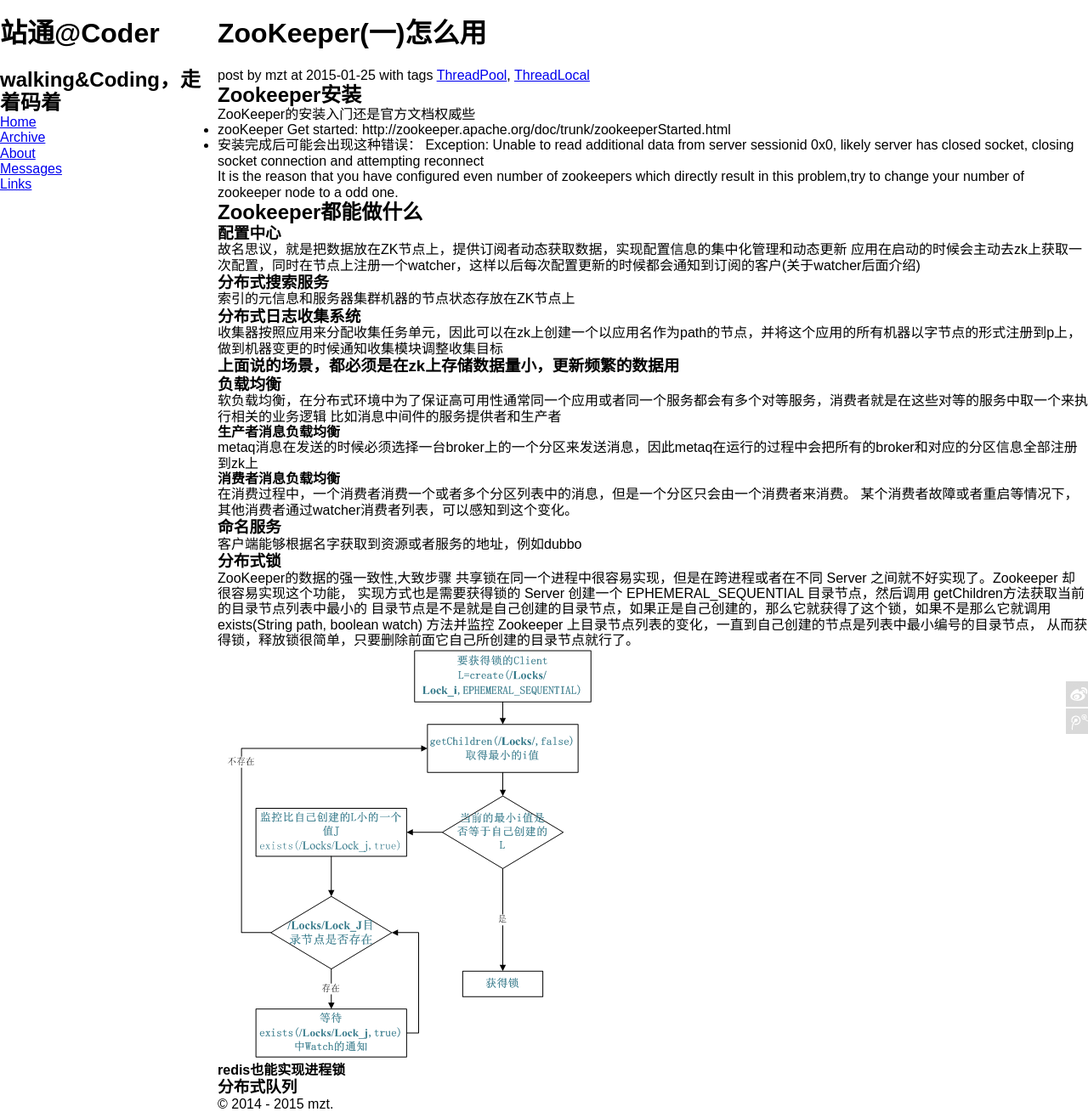
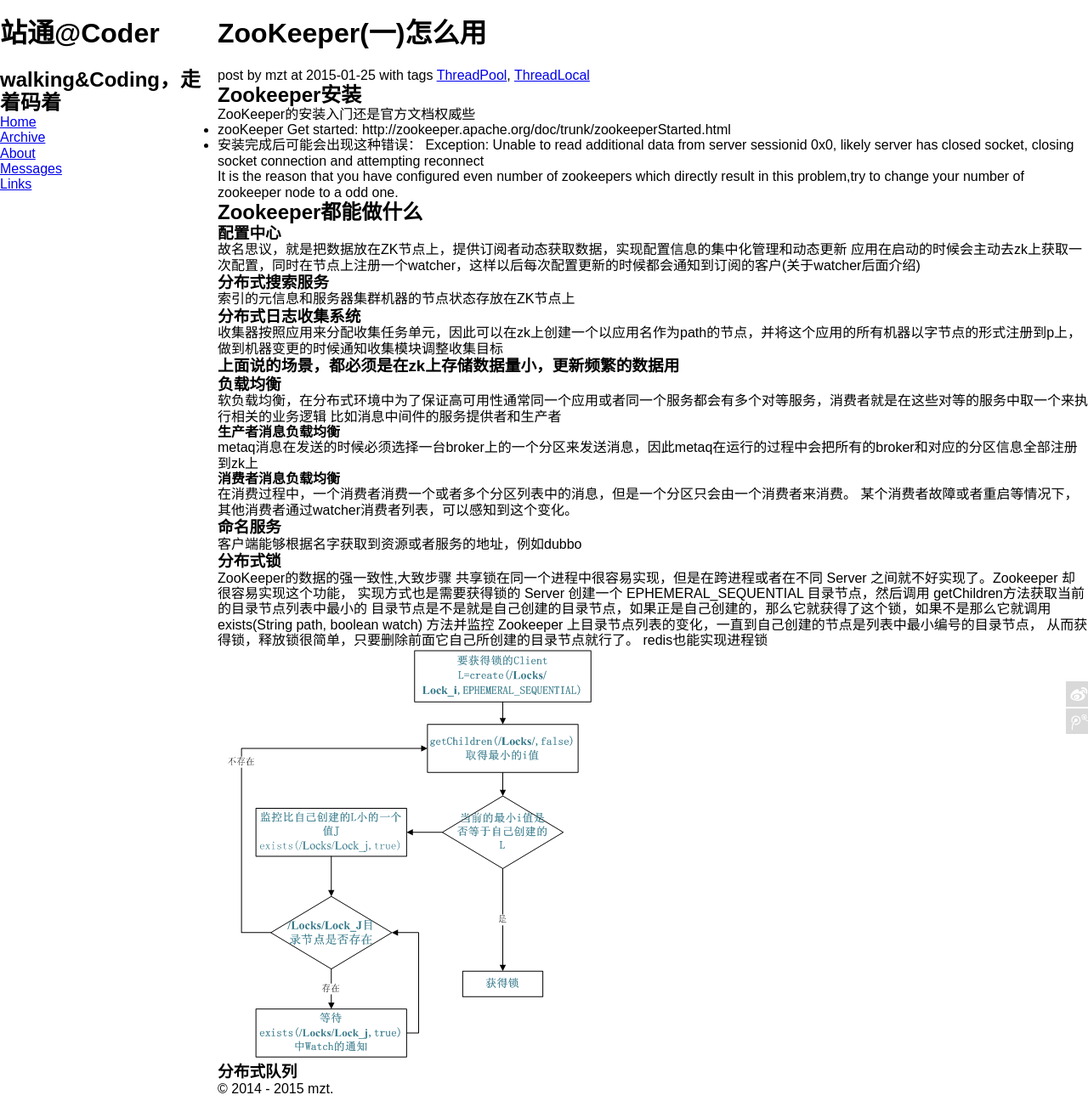
Before and after one commit to mouzt/mouzt.github.io, a Jekyll site: the page built from _posts/2015-01-25-ZooKeeper-note.md, in a window 1280 px wide. Shown: the whole page at 85% size. Built offline with Jekyll 4.4.1, drawn with Linux system fonts in a browser that asks for light colours; nearby versions of some CDN libraries; library files that are not in the unit come from our copies; comment, search, counter and statistics services are not loaded.

Commit message:
zookeeper add

```diff
--- a/_posts/2015-01-25-ZooKeeper-note.md
+++ b/_posts/2015-01-25-ZooKeeper-note.md
@@ -59,11 +59,8 @@
 目录节点是不是就是自己创建的目录节点，如果正是自己创建的，那么它就获得了这个锁，如果不是那么它就调用
 exists(String path, boolean watch) 方法并监控 Zookeeper 上目录节点列表的变化，一直到自己创建的节点是列表中最小编号的目录节点，
 从而获得锁，释放锁很简单，只要删除前面它自己所创建的目录节点就行了。
+redis也能实现进程锁
 
 ![共享锁](http://mouzt.github.io/static/img/4.gif)
 
-
-####redis也能实现进程锁
-
-
 ###分布式队列
```
